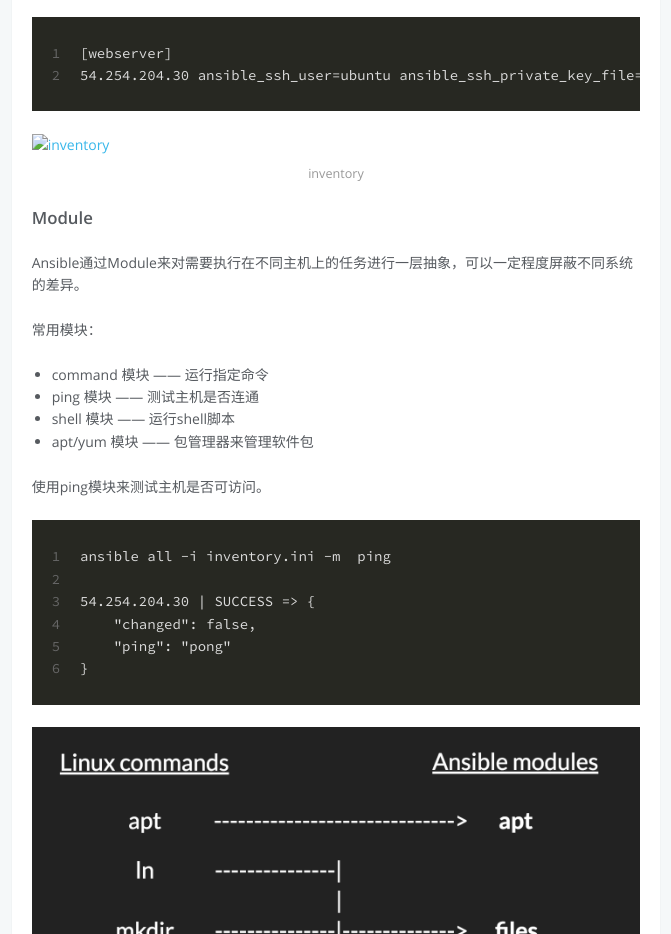
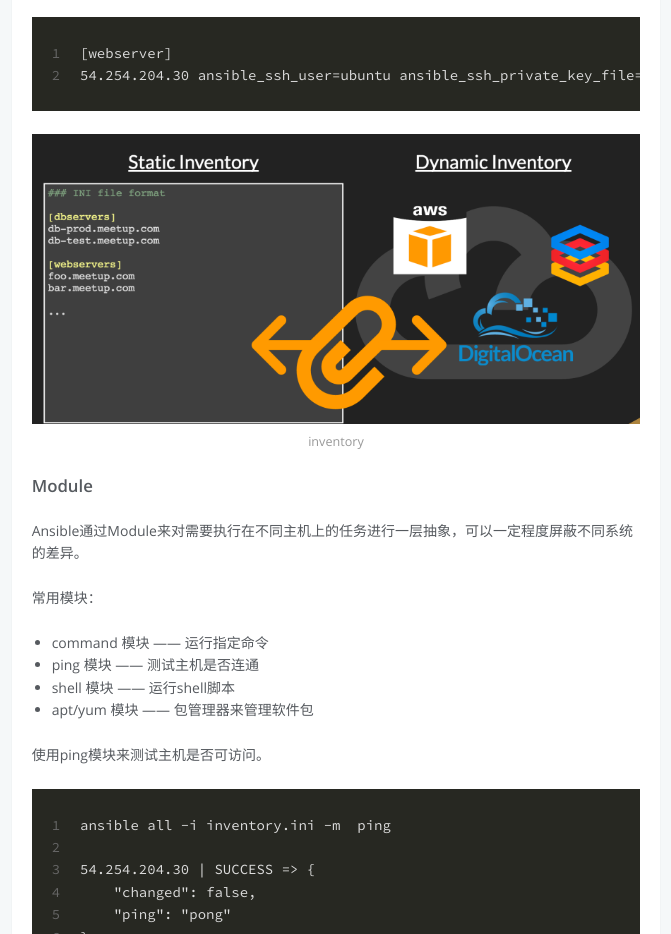
Before and after one commit to WrongKey/WrongKey.github.io, a plain HTML site: page index.html in a window 1280 px wide. Shown: the part 2340-3274 px from the top of the page, without its empty margins (304-975 px from the left). Drawn offline with Linux system fonts and the light colour scheme; no server answers.

Commit message:
Site updated: 2016-08-10 16:13:27

```diff
--- a/index.html
+++ b/index.html
@@ -297,7 +297,7 @@
 <p>如果有主机的SSH端口不是标准的22端口,可在主机名之后加上端口号,用冒号分隔.</p>
 <p>通过设置针对组或主机的参数,可以控制 ansible 与远程主机的交互方式。</p>
 <figure class="highlight plain"><table><tr><td class="gutter"><pre><span class="line">1</span><br><span class="line">2</span><br></pre></td><td class="code"><pre><span class="line">[webserver]</span><br><span class="line">54.254.204.30 ansible_ssh_user=ubuntu ansible_ssh_private_key_file=/Users/kdhu/Scripts/aws_secret_key.pem</span><br></pre></td></tr></table></figure>
-<p><img src="../images/inventory.png =800x400" alt="inventory"></p>
+<p><img src="../images/inventory.png" alt="inventory"></p>
 <h4 id="Module"><a href="#Module" class="headerlink" title="Module"></a>Module</h4><p>Ansible通过Module来对需要执行在不同主机上的任务进行一层抽象，可以一定程度屏蔽不同系统的差异。</p>
 <p>常用模块：</p>
 <ul>
```
Also changed, not shown: 2016/08/02/Ansible基础知识/index.html (+2 -2 lines).
